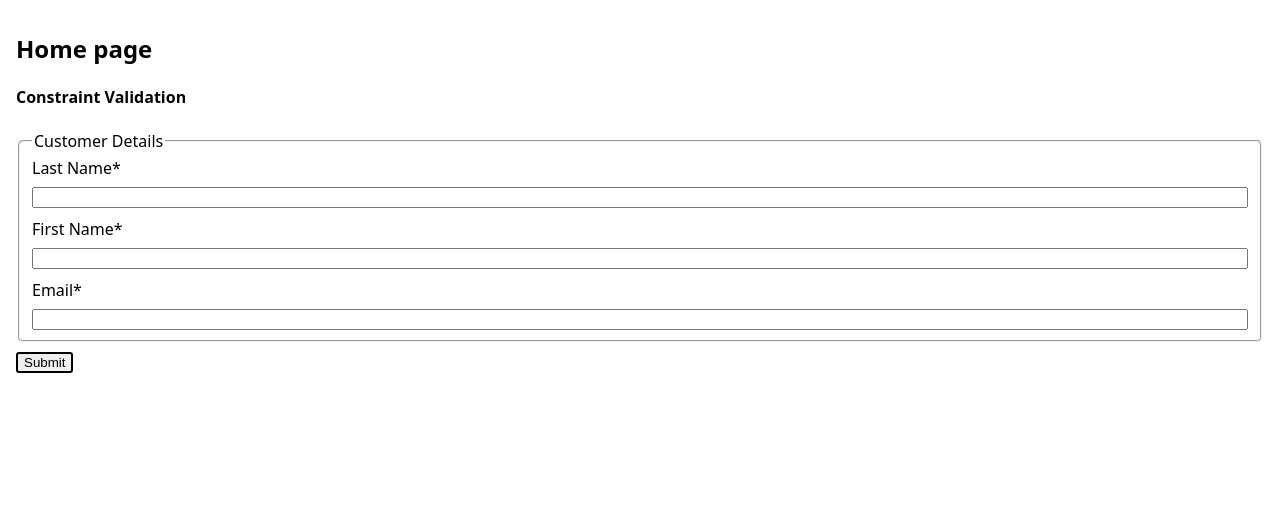
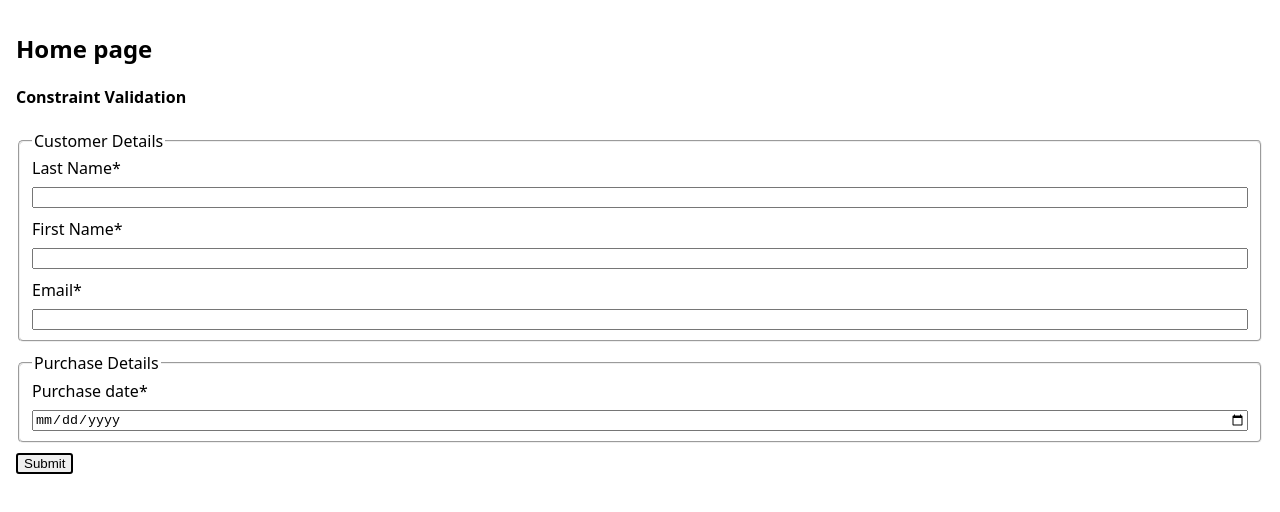
Before and after one commit to serjilyashenko/form-validation-tips, a website built with Vite: page index.html in a window 1280 px wide. Built offline with nearby package versions, Linux system fonts and the light colour scheme.

Commit message:
feat: has experiment

```diff
--- a/index.html
+++ b/index.html
@@ -9,7 +9,7 @@
   </head>
   <body data-js-enabled="false">
     <script>
-      document.body.dataset.jsEnabled = 'true';
+      document.body.dataset.jsEnabled = "true";
     </script>
     <main>
       <h1>Home page</h1>
@@ -19,7 +19,7 @@
           <fieldset>
             <legend>Customer Details</legend>
             <div class="field-wrapper">
-              <label for="customer-last-name">Last Name*</label>
+              <label for="customer-last-name">Last Name</label>
               <input
                 id="customer-last-name"
                 name="customerLastName"
@@ -29,7 +29,7 @@
               />
             </div>
             <div class="field-wrapper">
-              <label for="customer-first-name">First Name*</label>
+              <label for="customer-first-name">First Name</label>
               <input
                 id="customer-first-name"
                 name="customerFirstName"
@@ -39,7 +39,7 @@
               />
             </div>
             <div class="field-wrapper">
-              <label for="customer-email">Email*</label>
+              <label for="customer-email">Email</label>
               <input
                 id="customer-email"
                 name="customerEmail"
@@ -49,6 +49,20 @@
               />
             </div>
           </fieldset>
+          <fieldset>
+            <legend>Purchase Details</legend>
+            <div class="field-wrapper">
+              <label for="purchace-date">Purchase date</label>
+              <input
+                id="purchace-date"
+                name="purchaceDate"
+                type="date"
+                required
+                min="2022-09-01"
+                max="2023-09-01"
+              />
+            </div>
+          </fieldset>
           <input type="submit" />
         </form>
       </section>
--- a/script.js
+++ b/script.js
@@ -10,7 +10,7 @@
    * to use either an empty string or the attribute name as the value
    * (e.g., novalidate="novalidate").
    */
-  constraintForm.setAttribute("novalidate", "");
+  // constraintForm.setAttribute("novalidate", "");
 
   constraintForm.addEventListener("submit", function (e) {
     e.preventDefault();
--- a/styles.css
+++ b/styles.css
@@ -70,6 +70,12 @@ fieldset + fieldset {
   gap: 8px;
 }
 
+@supports (selector(:has(input))) {
+  .field-wrapper:has(input:required) label:after {
+    content: "*";
+  }
+}
+
 .field-wrapper + .field-wrapper {
   margin-top: 10px;
 }
```
Also changed, not shown: README.md.
